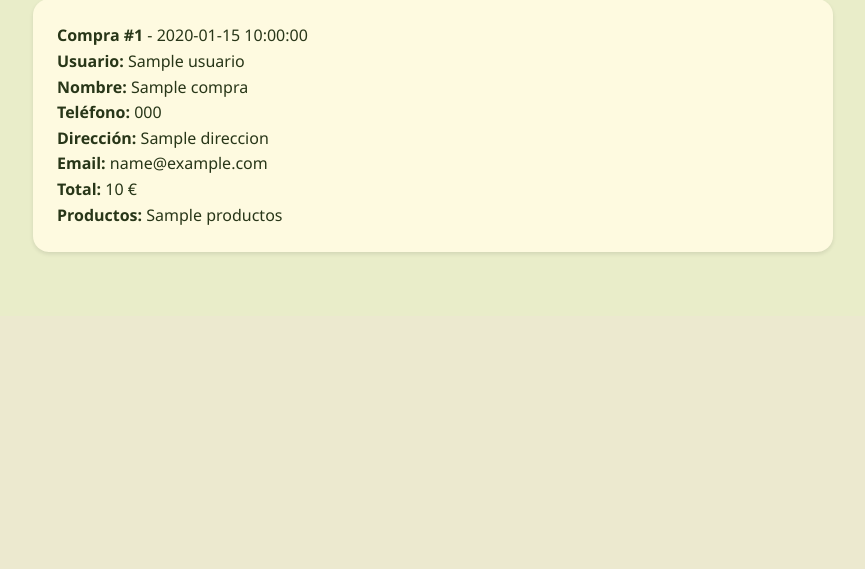
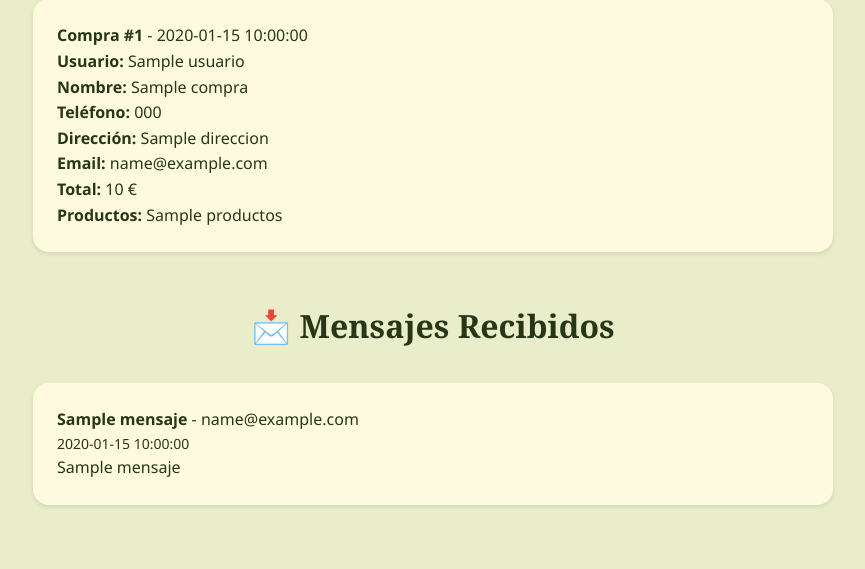
Before and after one commit to Valencina25/mi_web, a Flask app: template templates/admin.html in a window 1280 px wide. Shown: the part 1528-2097 px from the top of the page, without its empty margins (207-1072 px from the left). Before the commit the page ends 1783 px from the top, so only its background shows below. Run offline with Flask 3, Linux system fonts and the light colour scheme; the template is opened without the code that fills it: most values are stand-ins (such as "Sample title", 1, 10 or a date in 2020).

Commit message:
Mostrar mensajes recibidos en panel admin

```diff
--- a/app.py
+++ b/app.py
@@ -347,9 +347,12 @@ def admin():
     """)
     compras = cursor.fetchall()
 
+    cursor.execute("SELECT id, nombre, email, mensaje, fecha FROM mensajes ORDER BY fecha DESC")
+    mensajes = cursor.fetchall()
+
     conn.close()
 
-    return render_template("admin.html", productos=productos, compras=compras)
+    return render_template("admin.html", productos=productos, compras=compras, mensajes=mensajes)
 
 
 # -------------------------
--- a/templates/admin.html
+++ b/templates/admin.html
@@ -114,6 +114,24 @@
             <p style="text-align: center; color: var(--text-secondary);">No hay compras aún</p>
             {% endif %}
         </div>
+
+        <div class="container" style="margin-top: var(--space-2xl);">
+            <h2 class="section-title">📩 Mensajes Recibidos</h2>
+
+            {% if mensajes %}
+            <div style="max-width: 800px; margin: 0 auto;">
+                {% for m in mensajes %}
+                <div class="producto" style="padding: var(--space-lg); margin-bottom: var(--space-md);">
+                    <p><strong>{{ m.nombre }}</strong> - {{ m.email }}</p>
+                    <p style="color: var(--text-secondary); font-size: var(--text-sm);">{{ m.fecha }}</p>
+                    <p>{{ m.mensaje }}</p>
+                </div>
+                {% endfor %}
+            </div>
+            {% else %}
+            <p style="text-align: center; color: var(--text-secondary);">No hay mensajes aún</p>
+            {% endif %}
+        </div>
     </main>
 
 </body>
```
